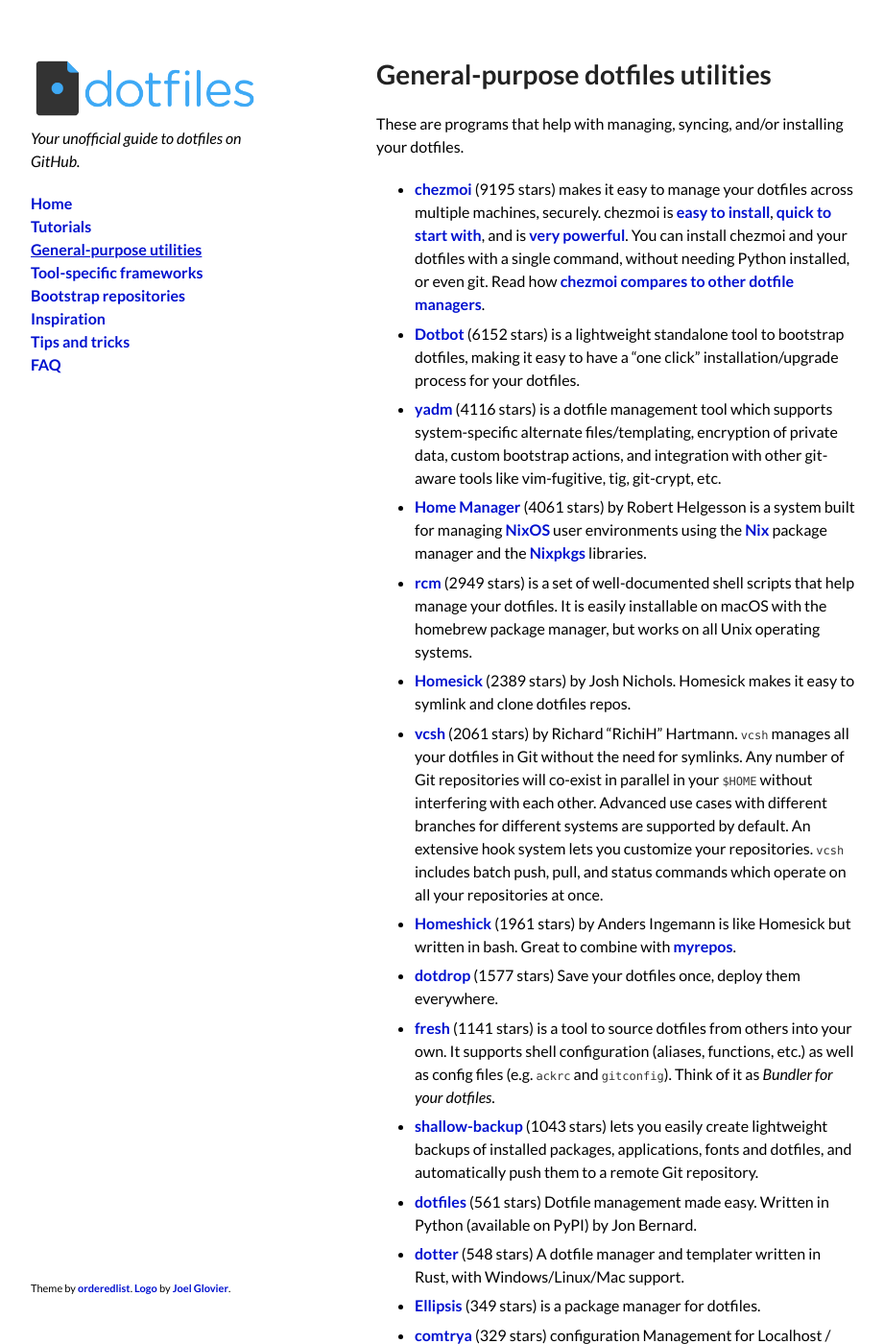
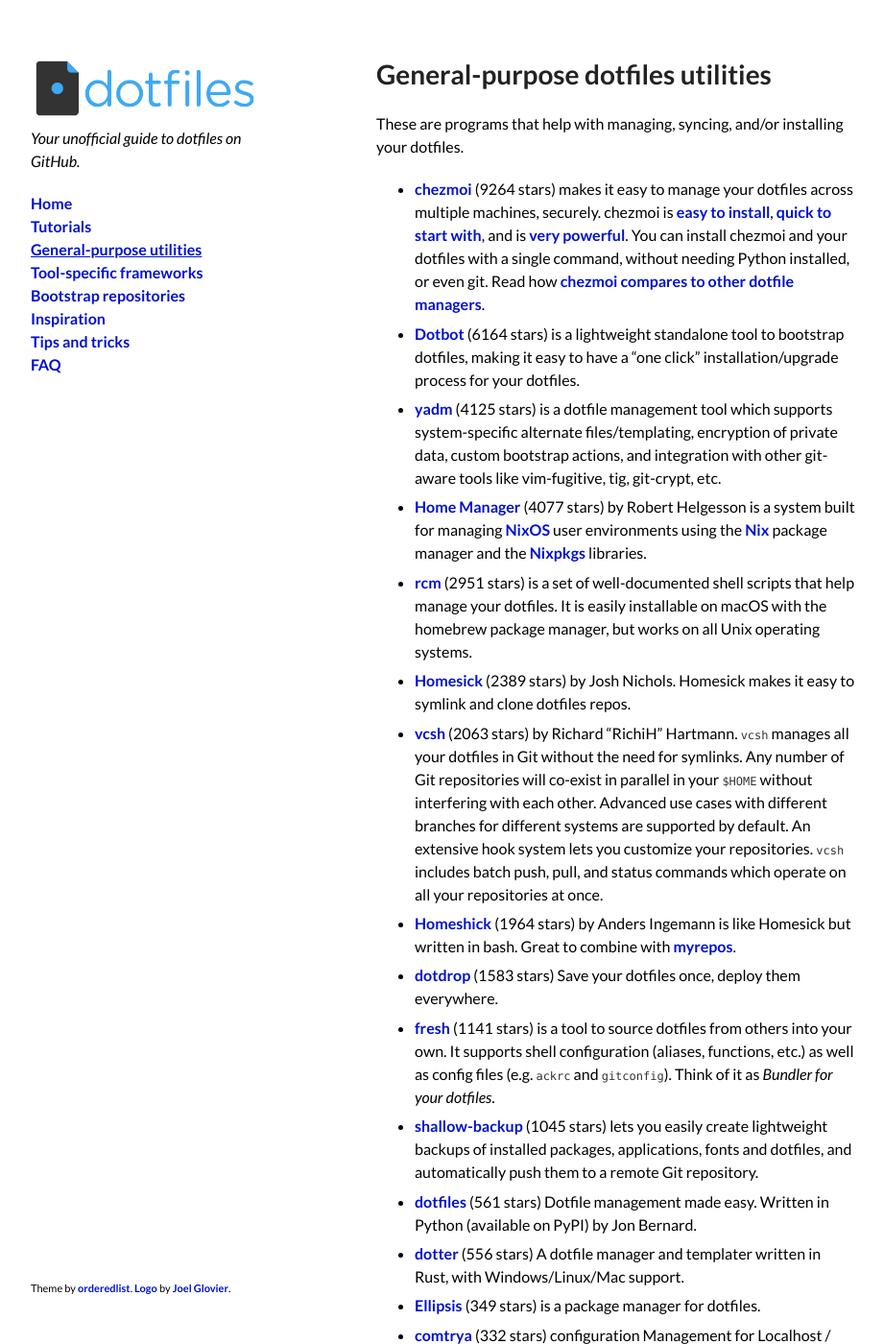
Before and after one commit to dotfiles/dotfiles.github.com, a Jekyll site: the page built from utilities.md, in a window 1280 px wide and 1400 px high. Shown: the whole window at 96% size, without its empty margins (178-1099 px from the left). Built offline with Jekyll 4.4.1, drawn with Linux system fonts in a browser that asks for light colours; comment, search, counter and statistics services are not loaded; some of the changed text lies outside the part shown.

Commit message:
Update star counts

```diff
--- a/_data/bootstrap.yml
+++ b/_data/bootstrap.yml
@@ -1,13 +1,13 @@
-- forks: 1875
+- forks: 1874
   name: thoughtbot/dotfiles
   notes: A base set of configs, plugins, scripts, and aliases for vim, tmux, git,
     ruby, and zsh.
-  stars: 7622
+  stars: 7630
   url: https://github.com/thoughtbot/dotfiles
 - forks: 379
   name: dotphiles
   notes: A community driven framework of dotfiles, for the usual terminal apps and
     shells, designed to work across multiple platforms and degrade for older versions
     of software or OS, allowing you to use the same settings on all your machines.
-  stars: 751
+  stars: 753
   url: https://github.com/dotphiles/dotphiles
--- a/_data/utilities.yml
+++ b/_data/utilities.yml
@@ -9,14 +9,14 @@
   notes: is a minimalist dotfile management framework, written 100% in bash.
   stars: 97
   url: https://github.com/bashdot/bashdot
-- forks: 427
+- forks: 431
   name: chezmoi
   notes: makes it easy to manage your dotfiles across multiple machines, securely.
     chezmoi is [easy to install](https://chezmoi.io/install/), [quick to start with](https://chezmoi.io/quick-start/),
     and is [very powerful](https://www.chezmoi.io/user-guide/setup/). You can install
     chezmoi and your dotfiles with a single command, without needing Python installed,
     or even git. Read how [chezmoi compares to other dotfile managers](https://www.chezmoi.io/comparison-table/).
-  stars: 9195
+  stars: 9264
   url: https://github.com/twpayne/chezmoi
   website: https://chezmoi.io
 - forks: 3
@@ -44,16 +44,16 @@
   notes: is a utility to manage your dotfiles, lightweight and simple.
   stars: 116
   url: https://github.com/justone/dfm
-- forks: 280
+- forks: 281
   name: Dotbot
   notes: is a lightweight standalone tool to bootstrap dotfiles, making it easy to
     have a "one click" installation/upgrade process for your dotfiles.
-  stars: 6152
+  stars: 6164
   url: https://github.com/anishathalye/dotbot
-- forks: 92
+- forks: 94
   name: dotdrop
   notes: Save your dotfiles once, deploy them everywhere.
-  stars: 1577
+  stars: 1583
   url: https://github.com/deadc0de6/dotdrop
 - forks: 31
   name: dotfiler
@@ -89,7 +89,7 @@
   notes: by Jam Risser. A simple cli to manage and sync dotfiles with git and stow.
     It backups dotfiles with git and keeps track of simultaneous dotfile configurations
     for multiple environments. It also supports shell autocompletion.
-  stars: 95
+  stars: 96
   url: https://github.com/codejamninja/dotstow
 - forks: 64
   name: Dotsync
@@ -140,12 +140,12 @@
     you. Homely also has a clever Automatic Cleanup feature and good tutorials.
   stars: 44
   url: https://github.com/phodge/homely
-- forks: 1250
+- forks: 1255
   name: Home Manager
   notes: by Robert Helgesson is a system built for managing [NixOS](https://nixos.org)
     user environments using the [Nix](https://nixos.org/nix/) package manager and
     the [Nixpkgs](https://nixos.org/nixpkgs/) libraries.
-  stars: 4061
+  stars: 4077
   url: https://github.com/rycee/home-manager
 - forks: 26
   name: Homemaker
@@ -154,11 +154,11 @@
     in TOML, YAML or JSON.
   stars: 233
   url: https://github.com/FooSoft/homemaker
-- forks: 144
+- forks: 146
   name: Homeshick
   notes: by Anders Ingemann is like Homesick but written in bash. Great to combine
     with [myrepos](https://web.archive.org/web/20200904205236/https://waiting-for-dev.github.io/blog/2014/05/04/distributable-and-organized-dotfiles-with-homeshick-and-mr/).
-  stars: 1961
+  stars: 1964
   url: https://github.com/andsens/homeshick
 - forks: 131
   name: Homesick
@@ -175,20 +175,20 @@
     Dotfiles are treated as packages that coexist together seamlessly and can be fully
     controlled and synced across different systems. There is a wide range of packages
     already available in the [Official Pearl Hub](https://github.com/pearl-hub).
-  stars: 208
+  stars: 209
   url: https://github.com/pearl-core/pearl
 - forks: 131
   name: rcm
   notes: is a set of well-documented shell scripts that help manage your dotfiles.
     It is easily installable on macOS with the homebrew package manager, but works
     on all Unix operating systems.
-  stars: 2949
+  stars: 2951
   url: https://github.com/thoughtbot/rcm
-- forks: 242
+- forks: 243
   name: shallow-backup
   notes: lets you easily create lightweight backups of installed packages, applications,
     fonts and dotfiles, and automatically push them to a remote Git repository.
-  stars: 1043
+  stars: 1045
   url: https://github.com/alichtman/shallow-backup
 - forks: 12
   name: stowsh
@@ -208,14 +208,14 @@
     branches for different systems are supported by default. An extensive hook system
     lets you customize your repositories. `vcsh` includes batch push, pull, and status
     commands which operate on all your repositories at once.
-  stars: 2061
+  stars: 2063
   url: https://github.com/RichiH/vcsh
 - forks: 157
   name: yadm
   notes: is a dotfile management tool which supports system-specific alternate files/templating,
     encryption of private data, custom bootstrap actions, and integration with other
     git-aware tools like vim-fugitive, tig, git-crypt, etc.
-  stars: 4116
+  stars: 4125
   url: https://github.com/TheLocehiliosan/yadm
   website: https://yadm.io/
 - forks: 9
@@ -232,10 +232,10 @@
     multiple hosts, supports variable symlink targets and is infinitely hackable.
   stars: 4
   url: https://github.com/esc/yadoma
-- forks: 29
+- forks: 28
   name: dotter
   notes: A dotfile manager and templater written in Rust, with Windows/Linux/Mac support.
-  stars: 548
+  stars: 556
   url: https://github.com/SuperCuber/dotter
 - forks: 65
   name: dotfiles
@@ -243,17 +243,17 @@
     Bernard.
   stars: 561
   url: https://github.com/jbernard/dotfiles
-- forks: 37
+- forks: 38
   name: comtrya
   notes: configuration Management for Localhost / dotfiles.
-  stars: 329
+  stars: 332
   url: https://github.com/comtrya/comtrya
   website: https://www.comtrya.dev/
 - forks: 8
   name: dotfiles
   notes: Dotfiles symbolic links management CLI written in Go, with Windows/Linux/Mac
     support.
-  stars: 183
+  stars: 187
   url: https://github.com/rhysd/dotfiles
 - forks: 0
   name: symly
```
Also changed, not shown: _data/frameworks.yml (+38 -38 lines), _data/inspiration.yml (+43 -43 lines).
